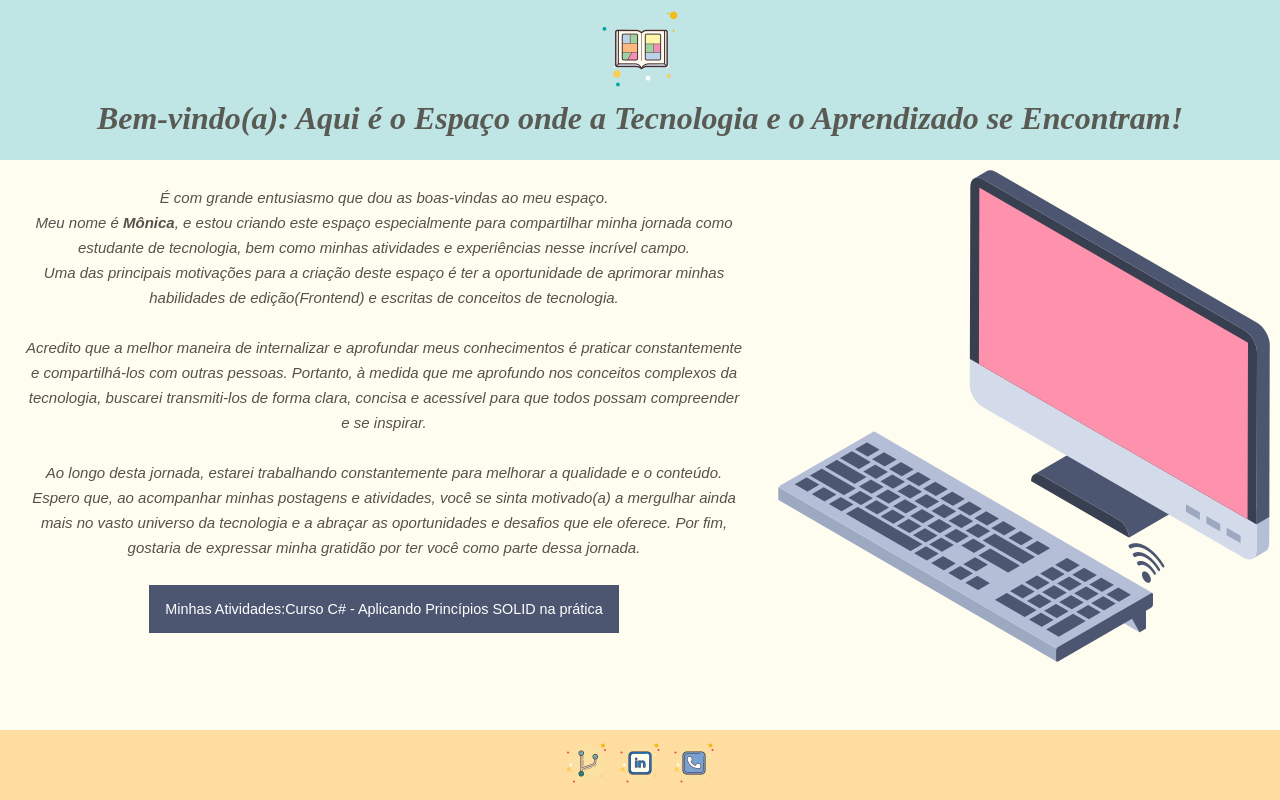
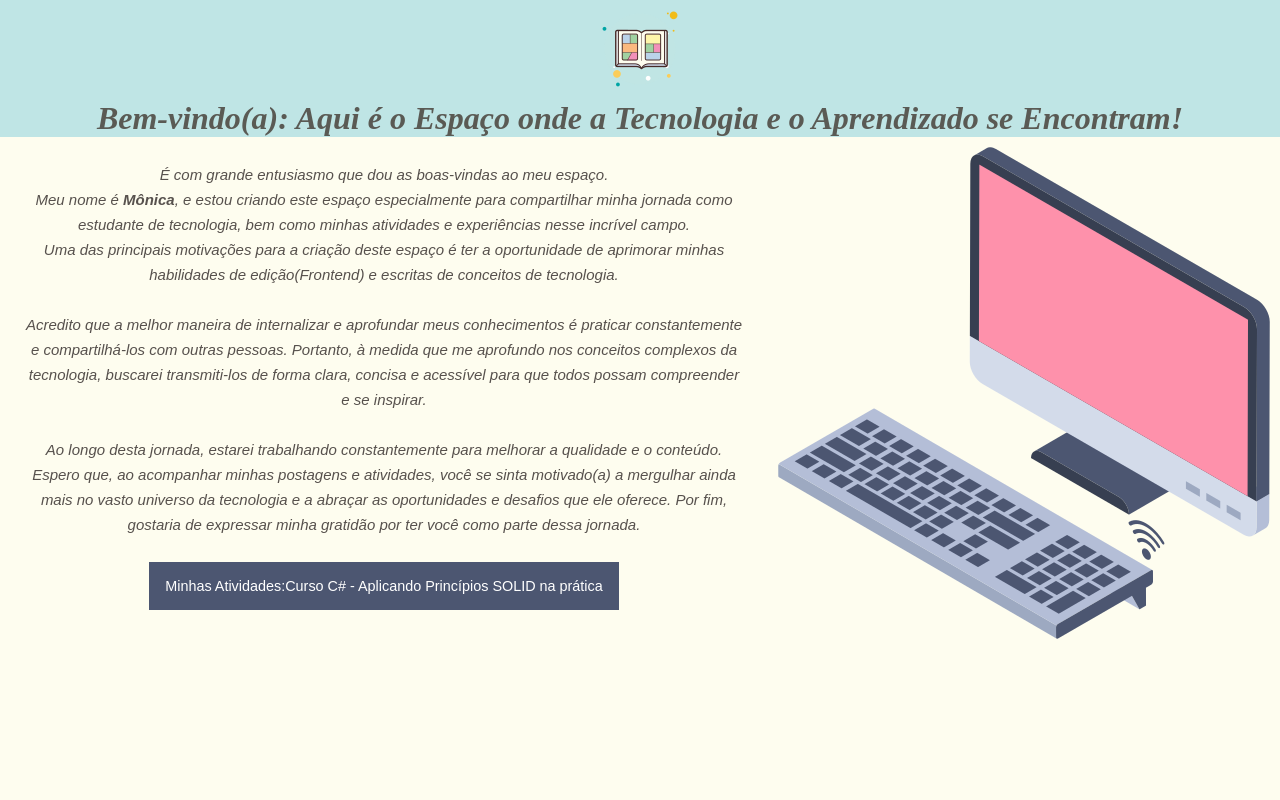
Before and after one commit to monica88lima/MeuEspaco, a plain HTML site: page index.html in a window 1280 px wide. Shown: the top 800 px of the page. Drawn offline with Linux system fonts and the light colour scheme.

Commit message:
ajuste index grid

```diff
--- a/index-estilo.css
+++ b/index-estilo.css
@@ -8,7 +8,7 @@
 .container {
     display: grid;
     grid-template-columns: 3fr 1fr;
-    grid-template-rows: 20vh 60vh 20vh;
+
     grid-template-areas: "header header"
         "main aside"
         "footer footer";
@@ -51,8 +51,8 @@ main {
     min-width: 100%;
     margin: 0 auto;
 
-    /* overflow: auto; */
-    /* height: 100vh; */
+    overflow: auto;
+    height: 100vh;
 
 
 
@@ -81,7 +81,6 @@ footer {
     align-items: center;
     justify-content: center;
     grid-area: footer;
-
 
 }
 
@@ -161,7 +160,7 @@ footer:hover :not(:hover) {
     }
 
     footer {
-        position: fixed;
+        /* position: fixed; */
         bottom: 0;
     }
 
@@ -246,8 +245,5 @@ footer:hover :not(:hover) {
         width: 350px;
     }
 
-    footer {
-        position: fixed !important;
-        bottom: 0;
-    }
+
 }
--- a/index.html
+++ b/index.html
@@ -55,15 +55,15 @@
           <a href="/curso-solid/exe03.html">Resolução Exercícios - Seção 3 - Principios SOLID - Conceitos e
             Práticas</a>
         </div>
+      </nav>
+    </main>
 
-        </main>
-
-     <aside>
+    <aside>
       <img src="/imagens/computador-de-mesa.png" alt="tag" /></a>
     </aside>
 
 
-     <footer>
+    <footer>
       <figure>
         <a href="https://github.com/monica88lima?tab=repositories" target="_blank">
           <img src="/imagens/icons8-divisão-de-código-50.png" alt=" git" /></a>
```
